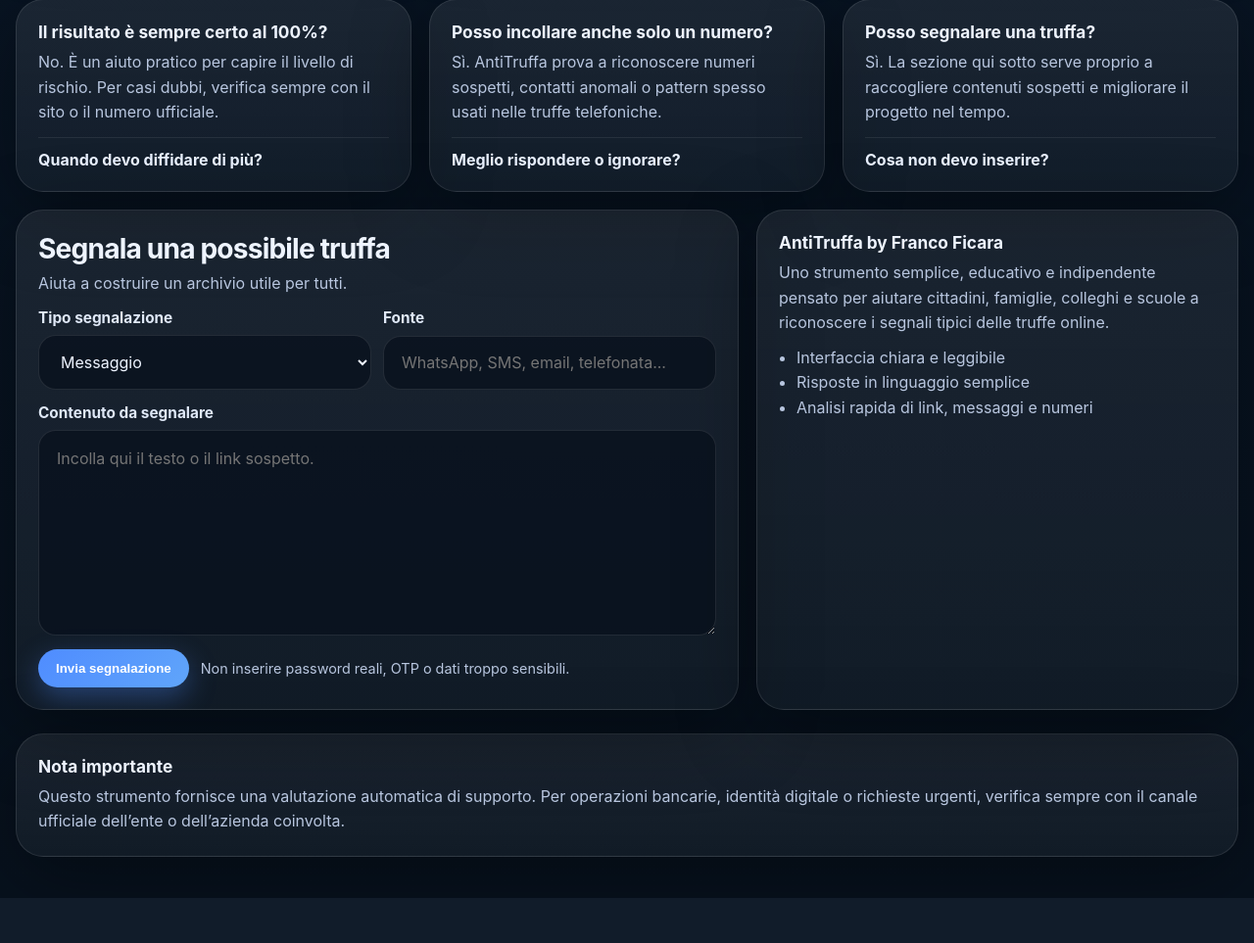
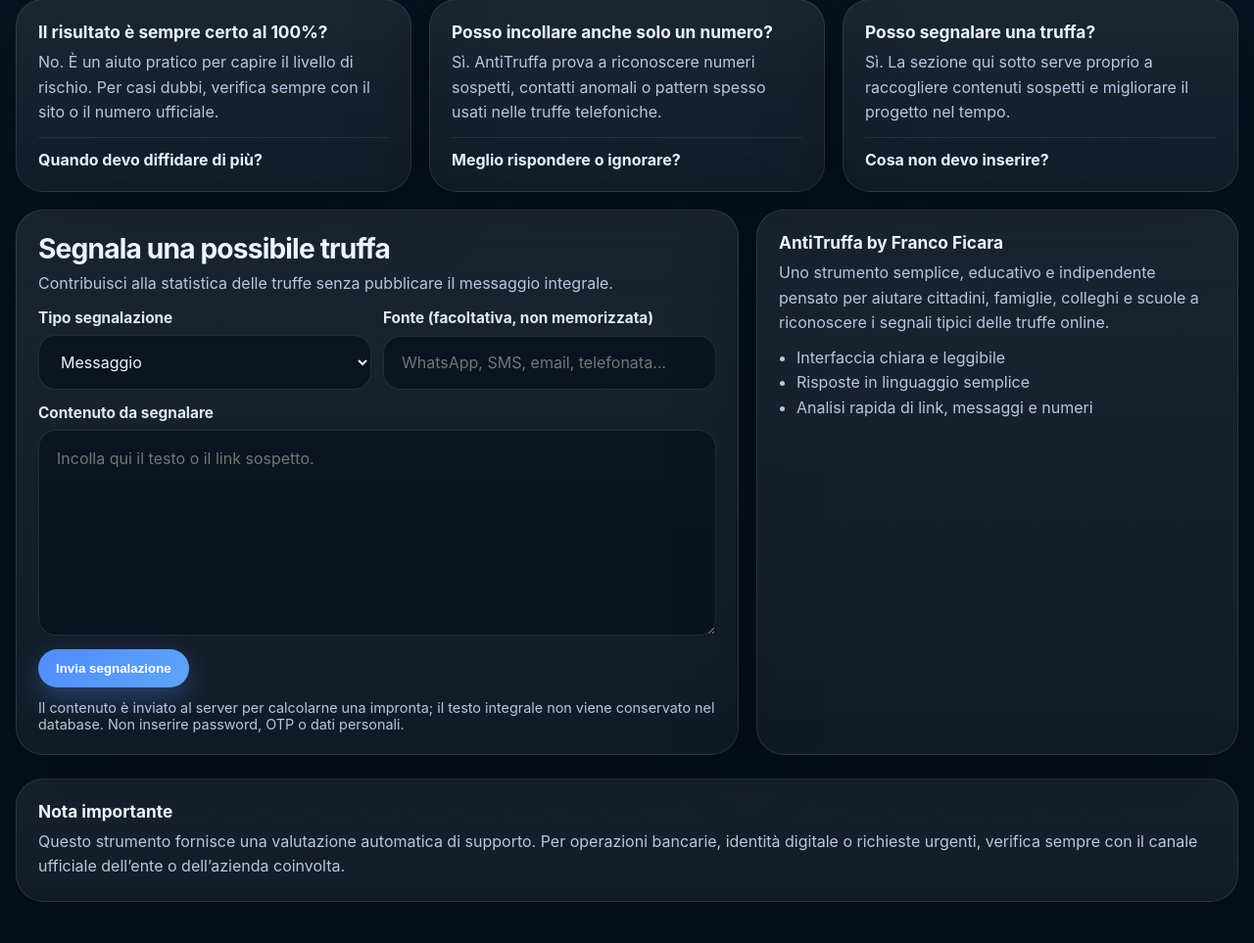
Before and after one commit to blob59/antitruffa-clean, a FastAPI app: page / in a window 1280 px wide. Shown: the part 2277-3240 px from the top of the page at 98% size. Before the commit the page ends 3194 px from the top, so only its background shows below. Run offline with FastAPI, Linux system fonts and the light colour scheme.

Commit message:
Pre-lancio: informativa segnalazioni e risultati senza false rassicurazioni

```diff
--- a/app/templates/index.html
+++ b/app/templates/index.html
@@ -920,7 +920,7 @@
           <div class="section-head" style="margin-bottom:10px;">
             <div>
               <h3>Segnala una possibile truffa</h3>
-              <p>Aiuta a costruire un archivio utile per tutti.</p>
+              <p>Contribuisci alla statistica delle truffe senza pubblicare il messaggio integrale.</p>
             </div>
           </div>
 
@@ -937,7 +937,7 @@
                 </select>
               </div>
               <div class="field">
-                <label for="reportSource">Fonte</label>
+                <label for="reportSource">Fonte (facoltativa, non memorizzata)</label>
                 <input id="reportSource" name="source" placeholder="WhatsApp, SMS, email, telefonata..." />
               </div>
             </div>
@@ -949,7 +949,7 @@
 
             <div class="actions">
               <button class="btn" type="submit">Invia segnalazione</button>
-              <span class="hint">Non inserire password reali, OTP o dati troppo sensibili.</span>
+              <span class="hint">Il contenuto è inviato al server per calcolarne una impronta; il testo integrale non viene conservato nel database. Non inserire password, OTP o dati personali.</span>
             </div>
           </form>
         </article>
@@ -1064,7 +1064,7 @@
       let headline = 'Analisi completata';
       let summary = 'Ecco la valutazione del contenuto.';
       let explanation = data.simple_explanation || data.explanation || '';
-      let advice = Array.isArray(data.advice) ? data.advice : [];
+      let advice = Array.isArray(data.advice) ? [...data.advice] : [];\n      advice.unshift('Un punteggio basso non certifica che un messaggio sia autentico. Verifica sempre dai canali ufficiali.');
       let signals = Array.isArray(data.signals) ? data.signals : [];
 
       if (dangerLevels.includes(level) || score >= 70) {
@@ -1091,9 +1091,9 @@
         ];
       } else {
         badgeClass = 'safe';
-        badgeText = '🟢 Più sicuro';
+        badgeText = '🟢 Pochi indizi';
         headline = 'Pochi segnali di rischio';
-        summary = 'Non emergono indicatori forti di truffa.';
+        summary = 'Non emergono indicatori forti, ma questo NON significa che il messaggio sia sicuro.';
         if (!explanation) explanation = 'Al momento non ci sono segnali evidenti di truffa, ma un controllo finale umano resta sempre la scelta più prudente.';
         if (!advice.length) advice = [
           'Controlla comunque il mittente e il contesto.',
```
